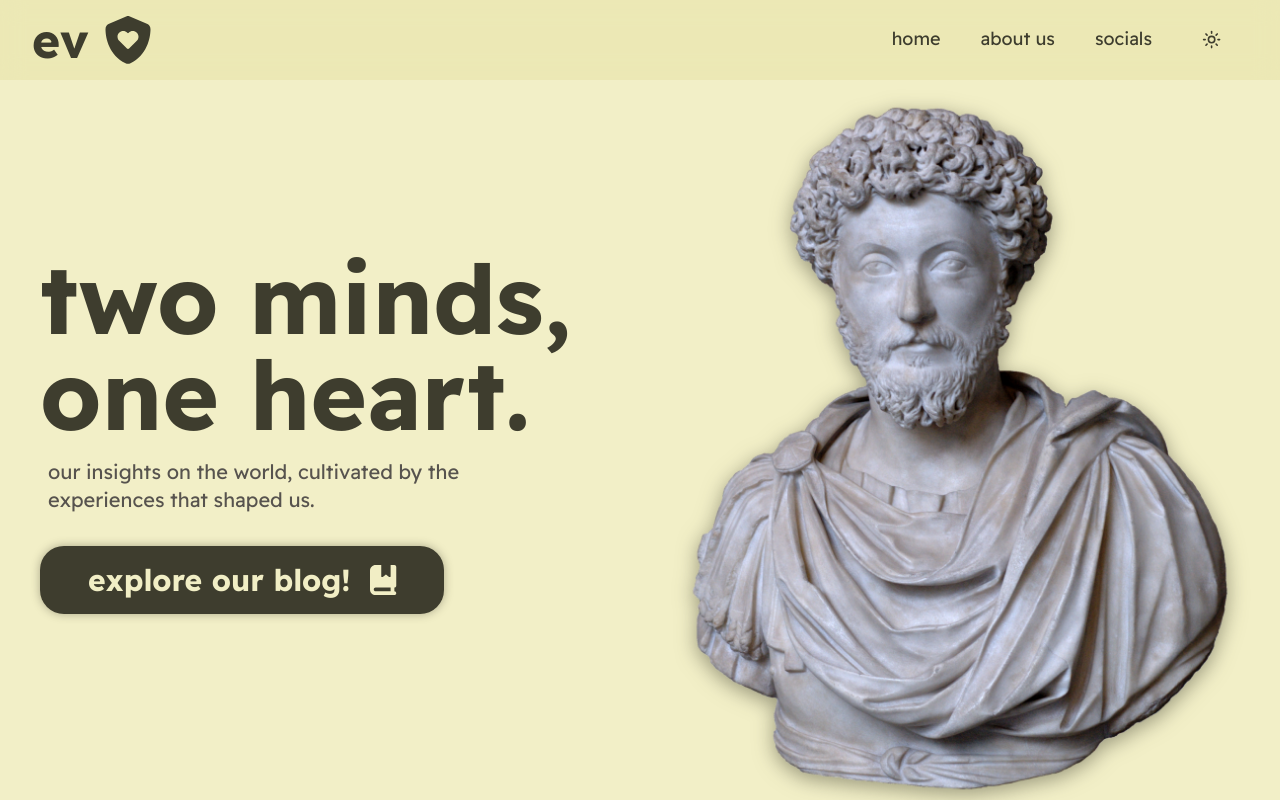
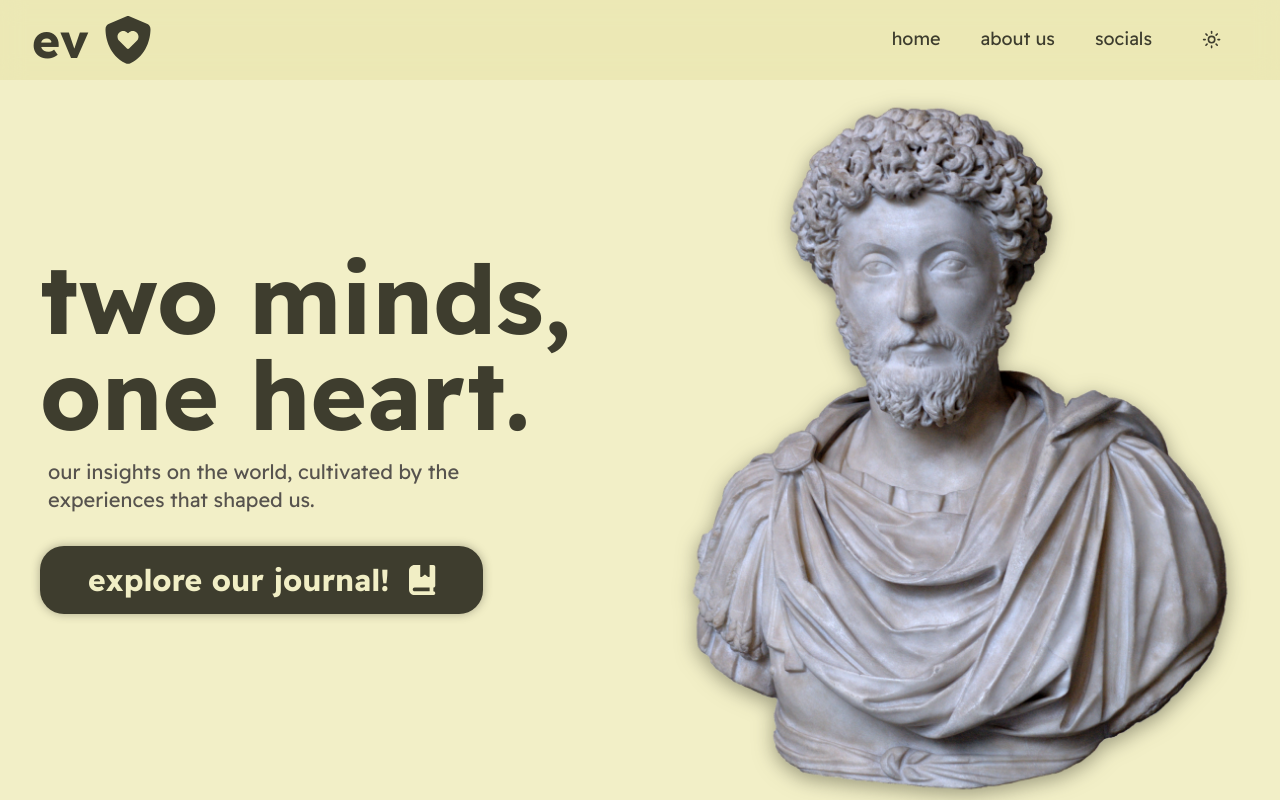
Before and after one commit to vkayy/evs-journal, a Next.js app: page / in a window 1280 px wide. Shown: the top 800 px of the page. Built offline with nearby package versions, Linux system fonts and the light colour scheme.

Commit message:
style: change blog to journal

```diff
--- a/components/HeroText.tsx
+++ b/components/HeroText.tsx
@@ -14,16 +14,12 @@ function HeroText() {
       <p className="text hero-section__text hero-section__text_paragraph text_paragraph text_shadow">
         our insights on the world, cultivated by the experiences that shaped us.
       </p>
-      {/* <Link href="/blog" className="button hero-section__button button_hover_shadow button_hover_invert button_active_scale button_active_shadow">
-        explore our blog! &nbsp;
-        <FontAwesomeIcon icon={faBookBookmark}></FontAwesomeIcon>
-      </Link> */}
       <Button
         className="button hero-section__button button_hover_shadow button_active_scale button_active_shadow"
         asChild
       >
-        <Link href="/blog">
-          explore our blog! &nbsp;
+        <Link href="/journal">
+          explore our journal! &nbsp;
           <FontAwesomeIcon icon={faBookBookmark}></FontAwesomeIcon>
         </Link>
       </Button>
```
